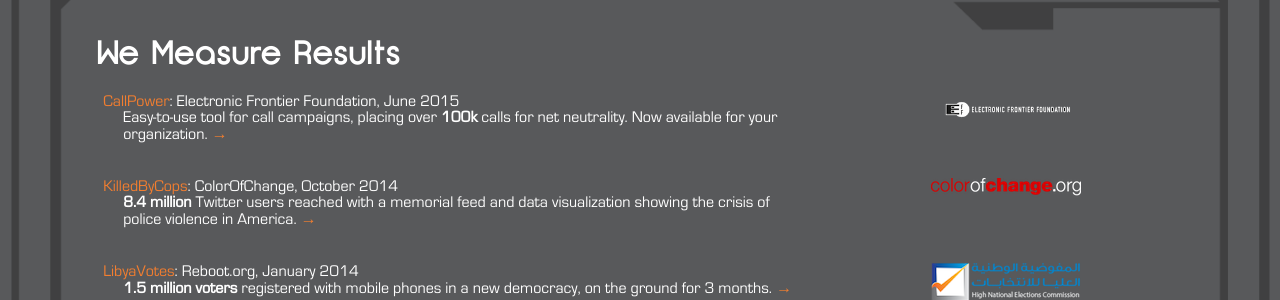
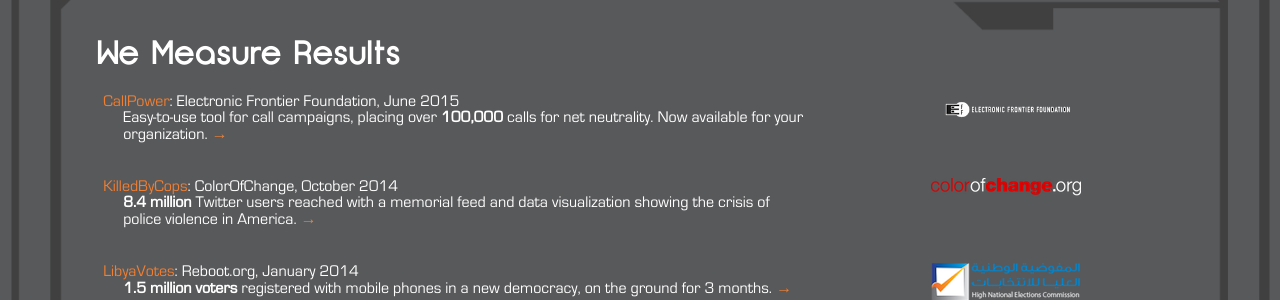
Before and after one commit to spacedogXYZ/spacedogXYZ, a Jekyll site: the page built from index.html, in a window 1280 px wide and 900 px high, scrolled down 1946 px. Shown: the part 151-451 px from the top of the window. Built offline with Jekyll 4.4.1, drawn with Linux system fonts in a browser that asks for light colours; nearby versions of some CDN libraries; comment, search, counter and statistics services are not loaded.

Commit message:
unit consistency

```diff
--- a/_data/results.yml
+++ b/_data/results.yml
@@ -1,7 +1,7 @@
 - title: CallPower
   client: Electronic Frontier Foundation
   date: June 2015
-  stat: Easy-to-use tool for call campaigns, placing over <em>100k</em> calls for net neutrality. Now available for your organization.
+  stat: Easy-to-use tool for call campaigns, placing over <em>100,000</em> calls for net neutrality. Now available for your organization.
   logo: /static/clients/eff.png
   link: /mission/callpower
 
```
